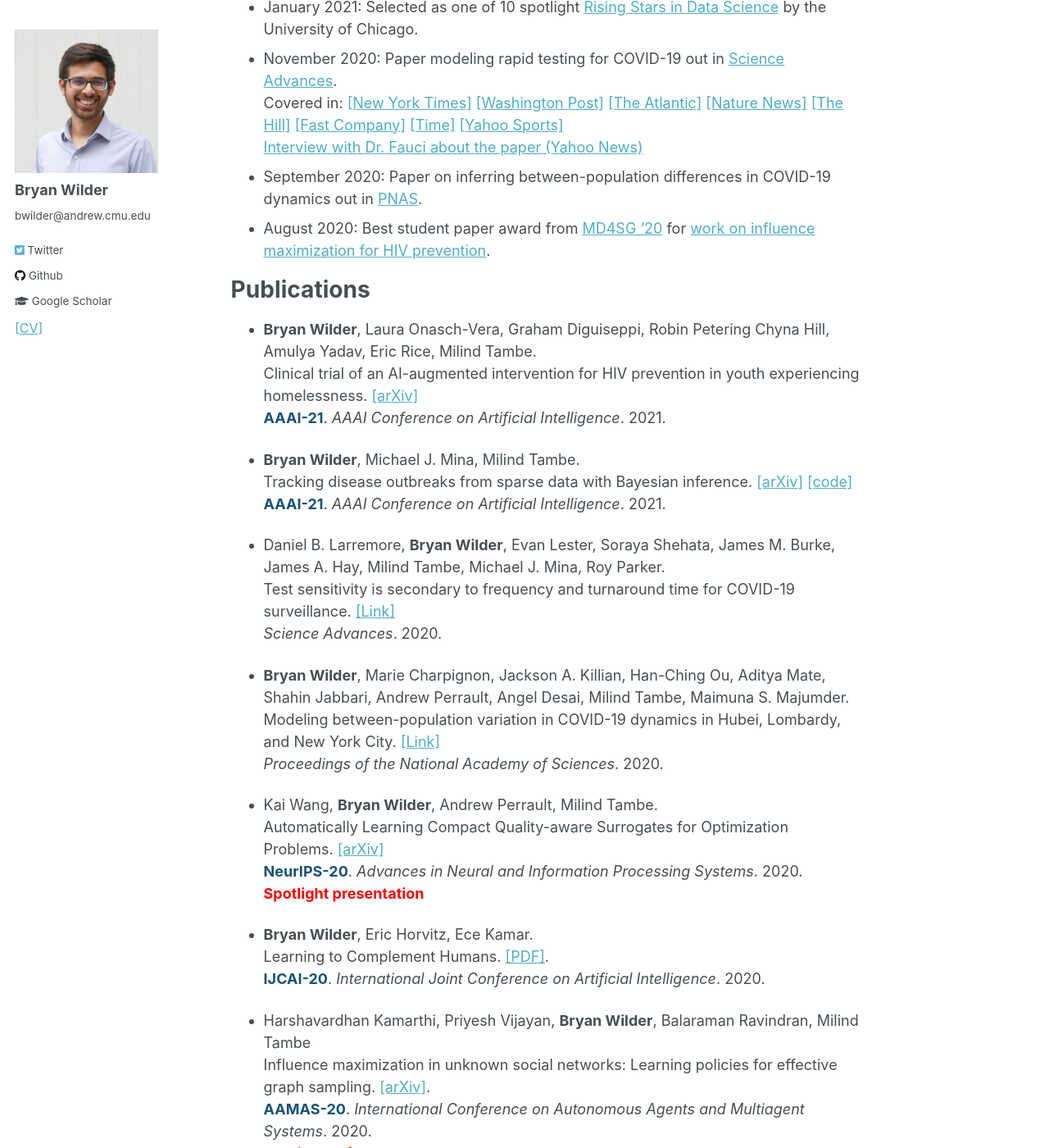
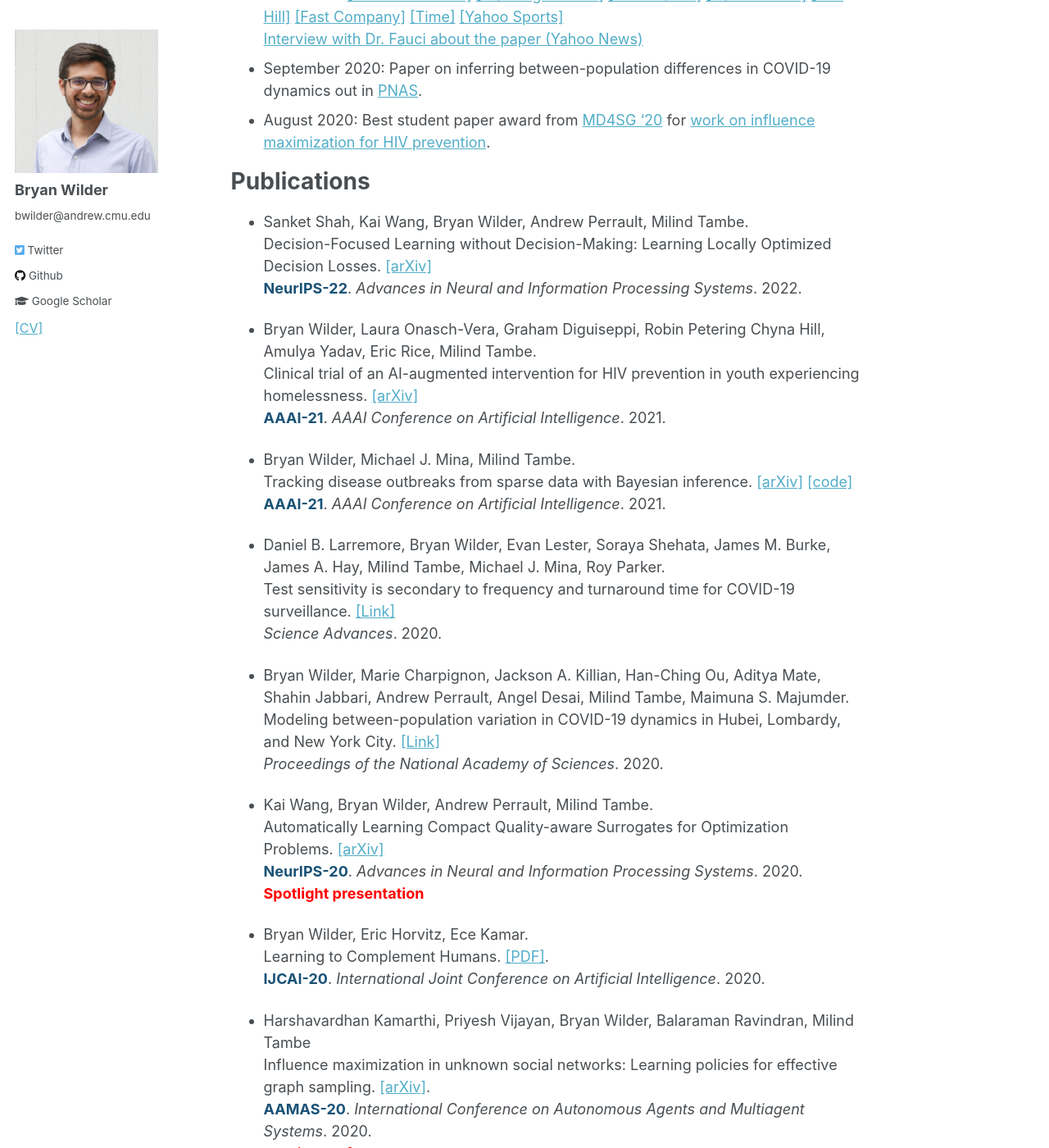
Before and after one commit to bryanwilder/bryanwilder.github.io, a Jekyll site: the page built from _pages/about.md, in a window 1280 px wide and 1400 px high, scrolled down 649 px. Shown: the whole window at 82% size. Built offline with Jekyll 4.4.1, drawn with Linux system fonts in a browser that asks for light colours; some of the changed text lies outside the part shown.

Commit message:
Update about.md

```diff
--- a/_pages/about.md
+++ b/_pages/about.md
@@ -23,156 +21,160 @@
 
 # Publications
 
-*   **Bryan Wilder**, Laura Onasch-Vera, Graham Diguiseppi, Robin Petering Chyna Hill, Amulya Yadav, Eric Rice, Milind Tambe.
+*   Sanket Shah, Kai Wang, Bryan Wilder, Andrew Perrault, Milind Tambe.
+    Decision-Focused Learning without Decision-Making: Learning Locally Optimized Decision Losses. [[arXiv]](https://arxiv.org/abs/2203.16067)
+    **<font color="#1A5276">NeurIPS-22</font>**. _Advances in Neural and Information Processing Systems_. 2022.
+
+*   Bryan Wilder, Laura Onasch-Vera, Graham Diguiseppi, Robin Petering Chyna Hill, Amulya Yadav, Eric Rice, Milind Tambe.
     Clinical trial of an AI-augmented intervention for HIV prevention in youth experiencing homelessness. [[arXiv]](https://arxiv.org/abs/2009.09559)
     **<font color="#1A5276">AAAI-21</font>**. _AAAI Conference on Artificial Intelligence_. 2021.
 
-*   **Bryan Wilder**, Michael J. Mina, Milind Tambe.
+*   Bryan Wilder, Michael J. Mina, Milind Tambe.
     Tracking disease outbreaks from sparse data with Bayesian inference. [[arXiv]](https://arxiv.org/abs/2009.05863) [[code]](files/gprt_code_release.zip)
     **<font color="#1A5276">AAAI-21</font>**. _AAAI Conference on Artificial Intelligence_. 2021.
 
-*   Daniel B. Larremore, **Bryan Wilder**, Evan Lester, Soraya Shehata, James M. Burke, James A. Hay, Milind Tambe, Michael J. Mina, Roy Parker.
+*   Daniel B. Larremore, Bryan Wilder, Evan Lester, Soraya Shehata, James M. Burke, James A. Hay, Milind Tambe, Michael J. Mina, Roy Parker.
     Test sensitivity is secondary to frequency and turnaround time for COVID-19 surveillance. [[Link]](https://advances.sciencemag.org/content/early/2020/11/20/sciadv.abd5393.1)
    _Science Advances_. 2020.
 
-*   **Bryan Wilder**, Marie Charpignon, Jackson A. Killian, Han-Ching Ou, Aditya Mate, Shahin Jabbari, Andrew Perrault, Angel Desai, Milind Tambe, Maimuna S. Majumder.
+*   Bryan Wilder, Marie Charpignon, Jackson A. Killian, Han-Ching Ou, Aditya Mate, Shahin Jabbari, Andrew Perrault, Angel Desai, Milind Tambe, Maimuna S. Majumder.
 Modeling between-population variation in COVID-19 dynamics in Hubei, Lombardy, and New York City. [[Link]](https://www.pnas.org/content/early/2020/09/23/2010651117)
 _Proceedings of the National Academy of Sciences_. 2020.
 
 
-*   Kai Wang, **Bryan Wilder**, Andrew Perrault, Milind Tambe.
+*   Kai Wang, Bryan Wilder, Andrew Perrault, Milind Tambe.
     Automatically Learning Compact Quality-aware Surrogates for Optimization Problems. [[arXiv]](https://arxiv.org/abs/2006.10815)
     **<font color="#1A5276">NeurIPS-20</font>**. _Advances in Neural and Information Processing Systems_. 2020.
     **<font color="red">Spotlight presentation</font>**
 
-*   **Bryan Wilder**, Eric Horvitz, Ece Kamar.
+*   Bryan Wilder, Eric Horvitz, Ece Kamar.
     Learning to Complement Humans. [[PDF]](files/ijcai_complementarity.pdf).
     **<font color="#1A5276">IJCAI-20</font>**. _International Joint Conference on Artificial Intelligence_. 2020.
 
-*   Harshavardhan Kamarthi, Priyesh Vijayan, **Bryan Wilder**, Balaraman Ravindran, Milind Tambe
+*   Harshavardhan Kamarthi, Priyesh Vijayan, Bryan Wilder, Balaraman Ravindran, Milind Tambe
     Influence maximization in unknown social networks: Learning policies for effective graph sampling. [[arXiv]](https://arxiv.org/abs/1907.11625).
     **<font color="#1A5276">AAMAS-20</font>**. _International Conference on Autonomous Agents and Multiagent Systems_. 2020.
     **<font color="red">Nominated for best paper at AAMAS 2020</font>**
 
-*   **Bryan Wilder**, Sze-chuan Suen, Milind Tambe.
+*   Bryan Wilder, Sze-chuan Suen, Milind Tambe.
 Allocating outreach resources for disease control in a dynamic population with information spread. [[Link]](https://www.tandfonline.com/doi/abs/10.1080/24725854.2020.1798037?journalCode=uiie21)
 _IISE Transactions_. 2020.
 Supercedes the [AAAI-18 paper](https://www.aaai.org/ocs/index.php/AAAI/AAAI18/paper/view/16714).
 
-*   Aaron Ferber, **Bryan Wilder**, Bistra Dilkina, Milind Tambe
+*   Aaron Ferber, Bryan Wilder, Bistra Dilkina, Milind Tambe
     MIPaaL: Mixed Integer Program as a Layer. [[arXiv]](https://arxiv.org/abs/1907.05912).
     **<font color="#1A5276">AAAI-20</font>**. _AAAI Conference on Artificial Intelligence_. 2020.
 
-*   Andrew Perrault, **Bryan Wilder**, Eric Ewing, Aditya Mate, Bistra Dilkina, Milind Tambe
+*   Andrew Perrault, Bryan Wilder, Eric Ewing, Aditya Mate, Bistra Dilkina, Milind Tambe
     Decision-Focused Learning of Adversary Behavior in Security Games. [[arXiv]](https://arxiv.org/abs/1903.00958).
     **<font color="#1A5276">AAAI-20</font>**. _AAAI Conference on Artificial Intelligence_. 2020.
 
-*   **Bryan Wilder**, Eric Ewing, Bistra Dilkina, Milind Tambe.
+*   Bryan Wilder, Eric Ewing, Bistra Dilkina, Milind Tambe.
     End to End Learning and Optimization on Graphs. [[arXiv]](https://arxiv.org/abs/1905.13732)[[code]](https://github.com/bwilder0/clusternet)[[slides]](files/graphopt_neurips_slides.pdf).
     **<font color="#1A5276">NeurIPS-19</font>**. _Advances in Neural and Information Processing Systems_. 2019.
 
-*   Aida Rahmattalabi, Phebe Vayanos, Anthony Fulginiti, Eric Rice, **Bryan Wilder**, Amulya Yadav,  Milind Tambe.
+*   Aida Rahmattalabi, Phebe Vayanos, Anthony Fulginiti, Eric Rice, Bryan Wilder, Amulya Yadav,  Milind Tambe.
     Exploring Algorithmic Fairness in Robust Graph Covering Problems.
     **<font color="#1A5276">NeurIPS-19</font>**. _Advances in Neural and Information Processing Systems_. 2019.
 
-*   Po-Wei Wang, Priya L. Donti, **Bryan Wilder**, Zico Kolter.
+*   Po-Wei Wang, Priya L. Donti, Bryan Wilder, Zico Kolter.
     SATNet: Bridging deep learning and logical reasoning using a differentiable satisfiability solver. [[PDF]](http://proceedings.mlr.press/v97/wang19e/wang19e.pdf).
     **<font color="#1A5276">ICML-19</font>**. _International Conference on Machine Learning_. 2019.
     **<font color="red">Honorable mention for best paper at ICML 2019</font>**
 
-*   Alan Tsang*, **Bryan Wilder**\*, Eric Rice, Milind Tambe, Yair Zick.
+*   Alan Tsang*, Bryan Wilder\*, Eric Rice, Milind Tambe, Yair Zick.
     Group-Fairness in Influence Maximization. [[arXiv]](https://arxiv.org/abs/1903.00967)[[code]](https://github.com/bwilder0/fair_influmax_code_release).
     **<font color="#1A5276">IJCAI-19</font>**. _International Joint Conference on Artificial Intelligence_. 2019.
     *Equal contribution.
 
-*   Jackson A. Killian, **Bryan Wilder**, Amit Sharma, Vinod Choudhary, Bistra Dilkina, Milind Tambe.
+*   Jackson A. Killian, Bryan Wilder, Amit Sharma, Vinod Choudhary, Bistra Dilkina, Milind Tambe.
     Learning to Prescribe Interventions for Tuberculosis Patients using Digital Adherence Data. [[arXiv]](https://arxiv.org/abs/1902.01506).
     **<font color="#1A5276">KDD-19</font>**. _ACM SIGKDD Conference on Knowledge Discovery and Data Mining_. 2019.
 
-*   Matthew Staib*, **Bryan Wilder**\*, Stefanie Jegelka.
+*   Matthew Staib*, Bryan Wilder\*, Stefanie Jegelka.
     Distributionally Robust Submodular Maximization. [[arXiv]](https://arxiv.org/abs/1802.05249).
     **<font color="#1A5276">AISTATS-19</font>**. _International Conference on Artificial Intelligence and Statistics_. 2019.
     *Equal contribution.
 
-*   **Bryan Wilder**, Bistra Dilkina, Milind Tambe.
+*   Bryan Wilder, Bistra Dilkina, Milind Tambe.
     Melding the Data-Decisions Pipeline: Decision-Focused Learning for Combinatorial Optimization. [[PDF]](files/aaai_melding.pdf) [[arXiv]](https://arxiv.org/abs/1809.05504)[[code]](https://github.com/bwilder0/aaai_melding_code/)[[datasets]](files/data_decisions_benchmarks.zip).
     **<font color="#1A5276">AAAI-19</font>**. _AAAI Conference on Artificial Intelligence_. 2019.
 
-*   **Bryan Wilder**, Yevgeniy Vorobeychik.
+*   Bryan Wilder, Yevgeniy Vorobeychik.
     Defending Elections Against Malicious Spread of Misinformation. [[PDF]](files/aaai_election_defense.pdf) [[arXiv]](https://arxiv.org/abs/1809.05521)[[code]](https://github.com/bwilder0/aaai_defending_elections).
     **<font color="#1A5276">AAAI-19</font>**. _AAAI Conference on Artificial Intelligence_. 2019.
 
-*   Mohammad Javad Azizi, Phebe Vayanos, **Bryan Wilder**, Eric Rice, Milind Tambe.
+*   Mohammad Javad Azizi, Phebe Vayanos, Bryan Wilder, Eric Rice, Milind Tambe.
     Designing Fair, Efficient, and Interpretable Policies for Prioritizing Homeless Youth for Housing Resources. [[PDF]](files/cpaior-final-designing.pdf)
     **<font color="#1A5276">CPAIOR-18</font>**. _International Conference on the Integration of Constraint Programming, Artificial Intelligence, and Operations Research_. 2018\.
     **<font color="red">Invited to <it>Constraints</it> journal fast track for outstanding papers</font>**
 
-*   Eric Rice, Robin Petering, Amanda Yoshioka-Maxwell, Jaih Craddock, Darlene Woo, Nicole Wilson, Laura Onasch-Vera, **Bryan Wilder** Amulya Yadav, Milind Tambe.
+*   Eric Rice, Robin Petering, Amanda Yoshioka-Maxwell, Jaih Craddock, Darlene Woo, Nicole Wilson, Laura Onasch-Vera, Bryan Wilder, Amulya Yadav, Milind Tambe.
     Piloting the Use of Artificial Intelligence to Enhance HIV Prevention Interventions for Youth Experiencing Homelessness. [[Link]](https://www.journals.uchicago.edu/doi/abs/10.1086/701439)
    _Journal of the Society for Social Work and Research_. 2018.
 
-*   **Bryan Wilder**, Laura Onasch-Vera, Juliana Hudson, Jose Luna, Nicole Wilson, Robin Petering, Darlene Woo, Milind Tambe, Eric Rice.
+*   Bryan Wilder, Laura Onasch-Vera, Juliana Hudson, Jose Luna, Nicole Wilson, Robin Petering, Darlene Woo, Milind Tambe, Eric Rice.
     End-to-End Influence Maximization in the Field. [[PDF]](files/aamas_deployment.pdf)
     **<font color="#1A5276">AAMAS-18</font>**. _International Conference on Autonomous Agents and Multiagent Systems_. 2018\.
     **<font color="red">Nominated for best student paper</font>**
 
-*   **Bryan Wilder**, Han Ching Ou, Kayla de la Haye, Milind Tambe.
+*   Bryan Wilder, Han Ching Ou, Kayla de la Haye, Milind Tambe.
     Optimizing network structure for preventative health. [[PDF]](files/aamas_network_optimization.pdf)
     **<font color="#1A5276">AAMAS-18</font>**. _International Conference on Autonomous Agents and Multiagent Systems_. 2018\.
 
-*   **Bryan Wilder**, Yevgeniy Vorobeychik.
+*   Bryan Wilder, Yevgeniy Vorobeychik.
     Controlling Elections through Social Influence. [[arXiv]](https://arxiv.org/abs/1711.08615) [[PDF]](files/aamas_elections.pdf) [[Supplement]](files/supplement_elections.pdf)
     **<font color="#1A5276">AAMAS-18</font>**. _International Conference on Autonomous Agents and Multiagent Systems_. 2018\.
 
-*   Lily Hu, **Bryan Wilder**, Amulya Yadav, Eric Rice, and Milind Tambe.
+*   Lily Hu, Bryan Wilder, Amulya Yadav, Eric Rice, and Milind Tambe.
     Activating the "Breakfast Club": Modeling Influence Spread in Natural-World Social Networks. [[arXiv]](https://arxiv.org/abs/1710.00364)
     **<font color="#1A5276">AAMAS-18</font>**. _International Conference on Autonomous Agents and Multiagent Systems_. 2018\.
 
-*   **Bryan Wilder**, Sze-Chuan Suen, Milind Tambe.
+*   Bryan Wilder, Sze-Chuan Suen, Milind Tambe.
     Preventing infectious disease in dynamic populations under uncertainty. [[PDF]](files/aaai_tb_final.pdf) [[Supplement]](files/supplement_tb.pdf)
     **<font color="#1A5276">AAAI-18</font>**. _AAAI Conference on Artificial Intelligence_. 2018\.
 
-*   **Bryan Wilder**.
+*   Bryan Wilder.
     Equilibrium computation and robust optimization in zero sum games with submodular structure. [[arXiv]](https://arxiv.org/abs/1710.00996) [[Code]](https://github.com/bwilder0/submodular_games)
     **<font color="#1A5276">AAAI-18</font>**. _AAAI Conference on Artificial Intelligence_. 2018\.
 
-*   **Bryan Wilder**.
+*   Bryan Wilder.
     Risk-sensitive submodular optimization. [[PDF]](files/aaai_cvar_final.pdf) [[Supplement]](files/supplement_cvar.pdf) [[Code]](https://github.com/bwilder0/submodular_cvar)
     **<font color="#1A5276">AAAI-18</font>**. _AAAI Conference on Artificial Intelligence_. 2018\.
 
-*   **Bryan Wilder**, Nicole Immorlica, Eric Rice, Milind Tambe.
+*   Bryan Wilder, Nicole Immorlica, Eric Rice, Milind Tambe.
     Maximizing influence in an unknown social network. [[PDF]](files/aaai_unknown_network_final.pdf) [[Supplement]](files/supplement_unknown_network.pdf)
     **<font color="#1A5276">AAAI-18</font>**. _AAAI Conference on Artificial Intelligence_. 2018\.
 
-*   Amulya Yadav, **Bryan Wilder**, Robin Petering, Eric Rice, Milind Tambe.
+*   Amulya Yadav, Bryan Wilder, Robin Petering, Eric Rice, Milind Tambe.
     Influence Maximization in the Field: The Arduous Journey from Emerging to Deployed Application. [[PDF]](files/applicationAAMAS2017.pdf)
     **<font color="#1A5276">AAMAS-17</font>**. _International Conference on Autonomous Agents and Multiagent Systems_. 2017\.
     **<font color="red">Nominated for Best Paper (7 out of 288 papers)</font>**
 
-*   **Bryan Wilder**, Amulya Yadav, Nicole Immorlica, Eric Rice, Milind Tambe.
+*   Bryan Wilder, Amulya Yadav, Nicole Immorlica, Eric Rice, Milind Tambe.
     Uncharted but not Uninfluenced: Influence Maximization with an Uncertain Network. [[PDF]](files/wilder_aamas2017.pdf) [[Supplement]](files/wilder_aamas2017_supplement.pdf)
     **<font color="#1A5276">AAMAS-17</font>**. _International Conference on Autonomous Agents and Multiagent Systems_. 2017\.
 
-*   Anne Kandler, **Bryan Wilder**, Laura Fortunato.
+*   Anne Kandler, Bryan Wilder, Laura Fortunato.
     Inferring individual-level processes from population-level patterns in cultural evolution. [[Full text]](http://rsos.royalsocietypublishing.org/content/4/9/170949) [[Code]](https://github.com/bwilder0/cultural-evolution)
     _Royal Society Open Science_. 2017\.
 
-*   Shahrzad Gholami, **Bryan Wilder**, Matthew Brown, Dana Thomas, Nicole Sintov, Milind Tambe.
+*   Shahrzad Gholami, Bryan Wilder, Matthew Brown, Dana Thomas, Nicole Sintov, Milind Tambe.
     Divide to Defend: Collusive Security Games.
     **<font color="#1A5276">GameSec-16</font>**. _Conference on Decision and Game Theory for Security_. 2016.
 
-*   **Bryan Wilder** and Gita Sukthankar.
+*   Bryan Wilder and Gita Sukthankar.
     Sparsification of Social Networks Using Random Walks. [[PDF]](files/wilder_socialcom_2015.pdf) [[Code]](files/socialcom_code_final.py)
     **<font color="#1A5276">SocialCom-15</font>**. _International Conference on Social Computation_. 2015\.
 
-*   **Bryan Wilder** and Anne Kandler.
+*   Bryan Wilder and Anne Kandler.
     Inference of Cultural Transmission Modes Based on Incomplete Information. [[PDF]](files/wilder_human_biology_2015.pdf)
     _Human Biology_. 2015\.
 
-*   **Bryan Wilder** and Kenneth O. Stanley.
+*   Bryan Wilder and Kenneth O. Stanley.
     Reconciling Explanations for the Evolution of Evolvability. [[PDF]](files/wilder_adaptive_behavior_2015.pdf)
     _Adaptive Behavior_. 2015\.
 
-*   **Bryan Wilder** and Kenneth O. Stanley.
+*   Bryan Wilder and Kenneth O. Stanley.
     Altruists Proliferate Even When at a Selective Disadvantage Within their Own Niche. [[Full text]]( http://journals.plos.org/plosone/article?id=10.1371/journal.pone.0128654)
     _PLOS One_. 2015\.
```
Also changed, not shown: other parts of _pages/about.md (+0 -2 lines).
